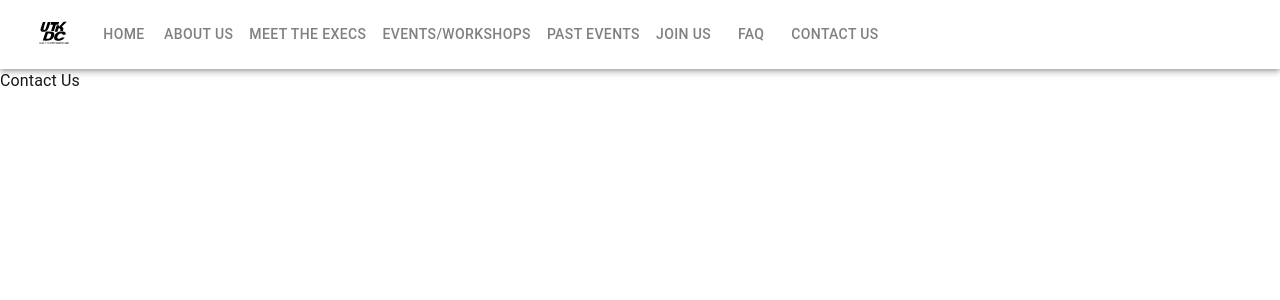
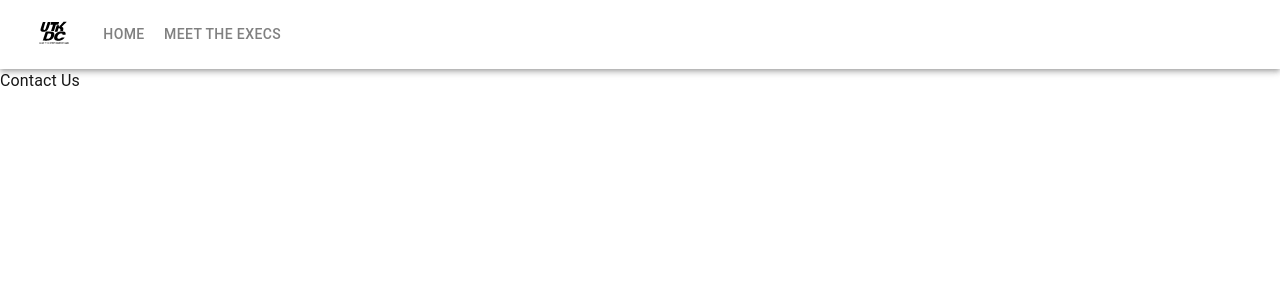
Before and after one commit to anniexwang/utkd, a Next.js app: page /contact-us in a window 1280 px wide. Shown: the top 300 px of the page. Built offline with nearby package versions, Linux system fonts and the light colour scheme.

Commit message:
commented out unfinished pages for now

```diff
--- a/src/components/navbar.tsx
+++ b/src/components/navbar.tsx
@@ -17,13 +17,14 @@ import Link from 'next/link';
 
 const pages = [
     {label: 'Home', path: '/home'},
-    {label: 'About Us', path: '/about-us'},
+    // {label: 'About Us', path: '/about-us'},
     {label: 'Meet the Execs', path: '/meet-the-execs-2526'},
-    {label: 'Events/Workshops', path: '/events-workshops'},
-    {label: 'Past Events', path: '/past-events'},
-    {label: 'Join Us', path: '/join-us'}, {
-    label: 'FAQ', path: '/faq'},
-    {label: 'Contact Us',  path: '/contact-us'}];
+    // {label: 'Events/Workshops', path: '/events-workshops'},
+    // {label: 'Past Events', path: '/past-events'},
+    // {label: 'Join Us', path: '/join-us'}, {
+    // label: 'FAQ', path: '/faq'},
+    // {label: 'Contact Us',  path: '/contact-us'}
+  ];
 // const settings = ['Profile', 'Account', 'Dashboard', 'Logout'];
 
 function ResponsiveAppBar() {
@@ -46,7 +47,7 @@ function ResponsiveAppBar() {
   // };
 
   return (
-    <AppBar position="static" sx={{backgroundColor: "transparent", flexGrow: 1}}>
+    <AppBar position="static" sx={{backgroundColor: "transparent"}}>
       <Container maxWidth="xl">
         <Toolbar disableGutters>
           {/* <AdbIcon sx={{ display: { xs: 'none', md: 'flex' }, mr: 1 , color: 'gray'}} /> */}
```
